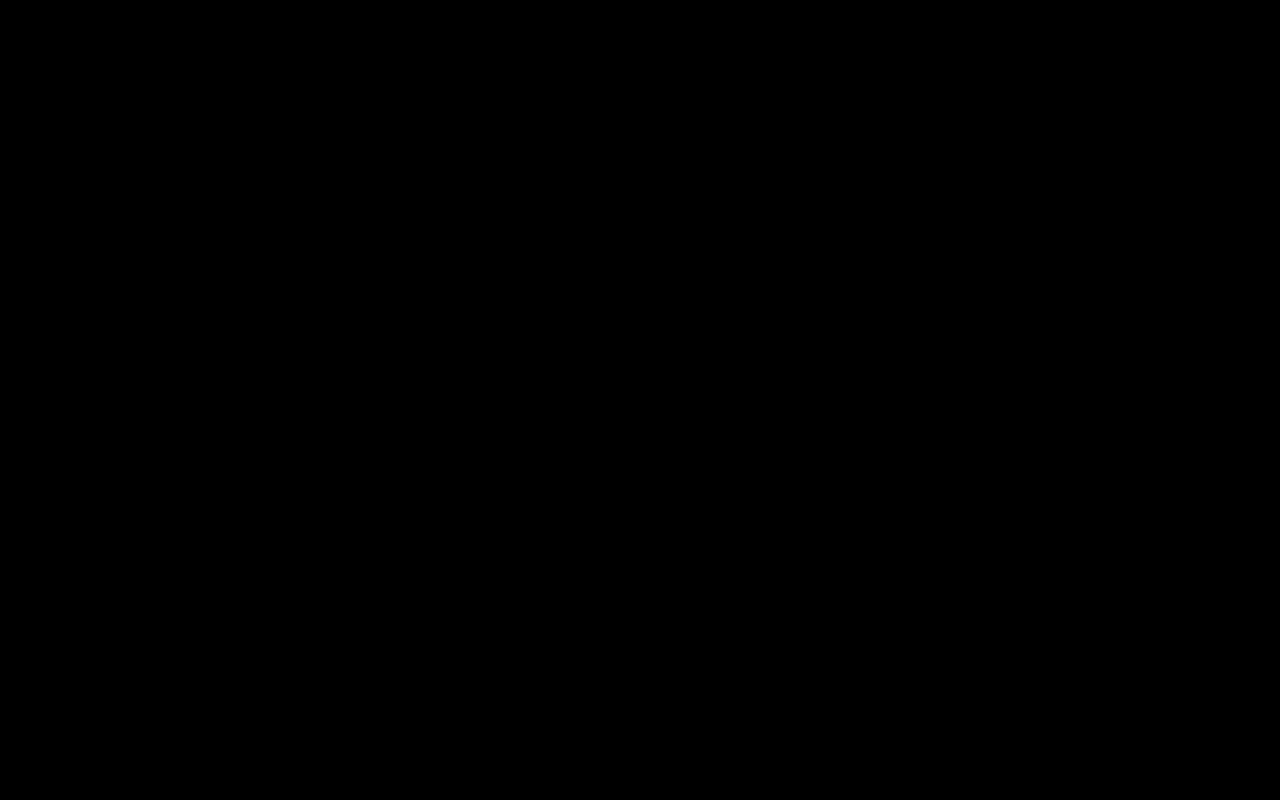
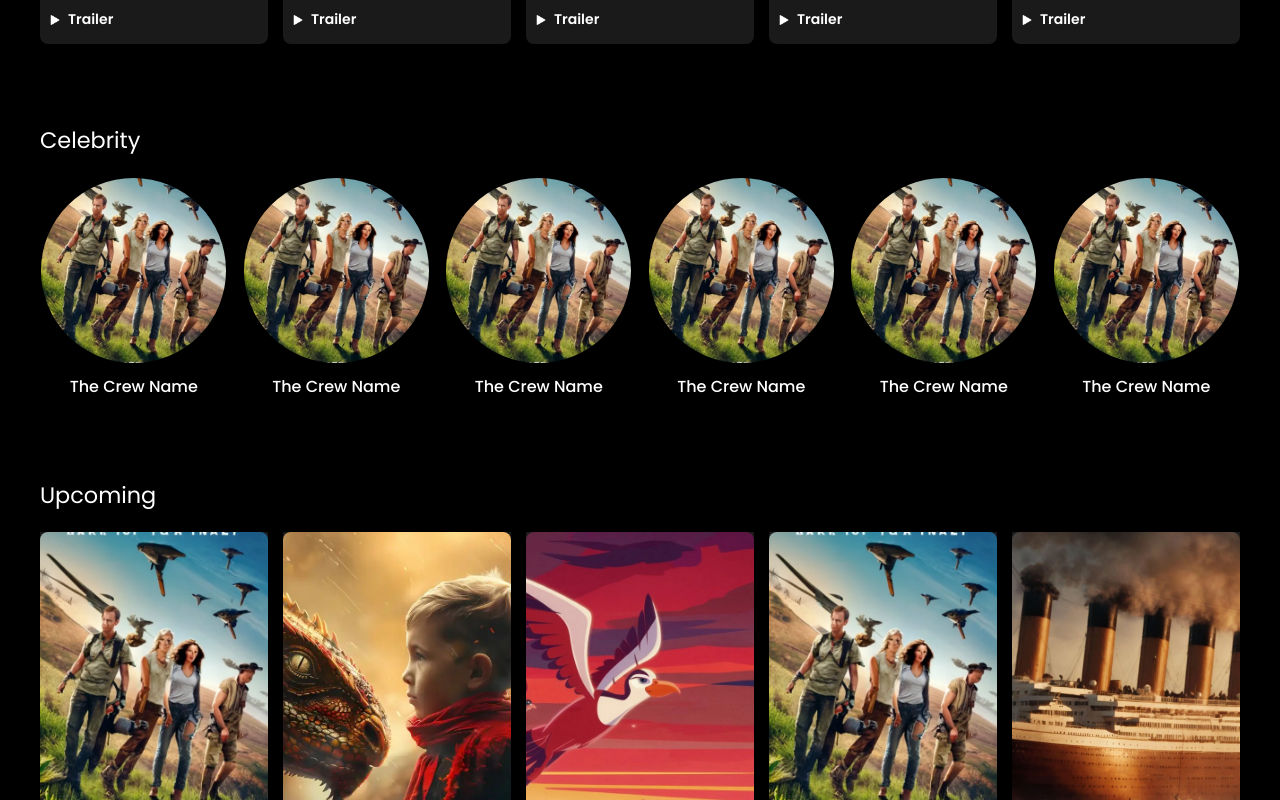
Before and after one commit to nibiralpha/movies, a Next.js app: page / in a window 1280 px wide. Shown: the part 1880-2680 px from the top of the page. Before the commit the page ends 1406 px from the top, so only its background shows below. Built offline with nearby package versions, Linux system fonts and the light colour scheme.

Commit message:
celebrity section on home page

```diff
--- /dev/null
+++ b/src/app/Components/CelebrityComponent/Celebrity.module.css
@@ -0,0 +1,44 @@
+.card {
+  display: flex;
+  flex-direction: column;
+  align-items: center;
+  text-align: center;
+  width: 100%;
+}
+
+.slide_image_wrapper {
+  width: 185px;
+  aspect-ratio: 1 / 1;
+  border-radius: 50%;
+  overflow: hidden;
+  margin-bottom: 12px;
+
+  position: relative; /* ✅ IMPORTANT */
+}
+.slide_image {
+  width: 100%;
+  height: 100%;
+  object-fit: cover;
+}
+
+.overlay {
+  position: absolute;
+  inset: 0;
+  background: rgba(0, 0, 0, 0.4);
+  opacity: 0;
+  transition: 0.3s ease;
+  border-radius: 50%;
+}
+
+.card:hover .overlay {
+  opacity: 1;
+  cursor: pointer;
+}
+
+.name {
+  color: #ffffff;
+  font-size: 16px;
+  font-weight: 500;
+  width: 100%;
+  word-wrap: break-word;
+}
--- /dev/null
+++ b/src/app/Components/CelebrityComponent/CelebrityComponent.tsx
@@ -0,0 +1,133 @@
+"use client";
+
+import styles from "./Celebrity.module.css";
+import React from "react";
+import { Swiper, SwiperSlide } from "swiper/react";
+import { Navigation } from "swiper/modules";
+
+import "swiper/css";
+import "swiper/css/navigation";
+
+export default function CelebrityComponent() {
+  return (
+    <Swiper
+      navigation={true}
+      //   modules={[Navigation]}
+      slidesPerView={6}
+      spaceBetween={15}
+      className="mySwiper"
+    >
+      <SwiperSlide>
+        <div className={styles.card}>
+          <div className={styles.slide_image_wrapper}>
+            <img
+              src="./the-crew-portrait.webp"
+              className={styles.slide_image}
+              alt="The Crew"
+            />
+
+            <div className={styles.overlay}></div>
+          </div>
+
+          <div className={styles.name}>The Crew Name</div>
+        </div>
+      </SwiperSlide>
+
+      <SwiperSlide>
+        <div className={styles.card}>
+          <div className={styles.slide_image_wrapper}>
+            <img
+              src="./the-crew-portrait.webp"
+              className={styles.slide_image}
+              alt="The Crew"
+            />
+
+            <div className={styles.overlay}></div>
+          </div>
+
+          <div className={styles.name}>The Crew Name</div>
+        </div>
+      </SwiperSlide>
+
+      <SwiperSlide>
+        <div className={styles.card}>
+          <div className={styles.slide_image_wrapper}>
+            <img
+              src="./the-crew-portrait.webp"
+              className={styles.slide_image}
+              alt="The Crew"
+            />
+
+            <div className={styles.overlay}></div>
+          </div>
+
+          <div className={styles.name}>The Crew Name</div>
+        </div>
+      </SwiperSlide>
+
+      <SwiperSlide>
+        <div className={styles.card}>
+          <div className={styles.slide_image_wrapper}>
+            <img
+              src="./the-crew-portrait.webp"
+              className={styles.slide_image}
+              alt="The Crew"
+            />
+
+            <div className={styles.overlay}></div>
+          </div>
+
+          <div className={styles.name}>The Crew Name</div>
+        </div>
+      </SwiperSlide>
+
+      <SwiperSlide>
+        <div className={styles.card}>
+          <div className={styles.slide_image_wrapper}>
+            <img
+              src="./the-crew-portrait.webp"
+              className={styles.slide_image}
+              alt="The Crew"
+            />
+
+            <div className={styles.overlay}></div>
+          </div>
+
+          <div className={styles.name}>The Crew Name</div>
+        </div>
+      </SwiperSlide>
+
+      <SwiperSlide>
+        <div className={styles.card}>
+          <div className={styles.slide_image_wrapper}>
+            <img
+              src="./the-crew-portrait.webp"
+              className={styles.slide_image}
+              alt="The Crew"
+            />
+
+            <div className={styles.overlay}></div>
+          </div>
+
+          <div className={styles.name}>The Crew Name</div>
+        </div>
+      </SwiperSlide>
+
+      <SwiperSlide>
+        <div className={styles.card}>
+          <div className={styles.slide_image_wrapper}>
+            <img
+              src="./the-crew-portrait.webp"
+              className={styles.slide_image}
+              alt="The Crew"
+            />
+
+            <div className={styles.overlay}></div>
+          </div>
+
+          <div className={styles.name}>The Crew Name</div>
+        </div>
+      </SwiperSlide>
+    </Swiper>
+  );
+}
--- a/src/app/page.tsx
+++ b/src/app/page.tsx
@@ -5,6 +5,7 @@ import styles from "./page.module.css";
 import MenuComponent from "./Components/MenuComponent/MenuComponent";
 import SliderComponent from "./Components/SliderComponent/SliderComponent";
 import SwiperComponent from "./Components/SwiperComponent/SwiperComponent";
+import CelebrityComponent from "./Components/CelebrityComponent/CelebrityComponent";
 
 export default function Page() {
   return (
@@ -15,6 +16,18 @@ export default function Page() {
         <div className={styles.title}>Recommended</div>
         <SwiperComponent />
       </div>
+      <div className={`container ${styles.swiper}`}>
+        <div className={styles.title}>Streming</div>
+        <SwiperComponent />
+      </div>
+      <div className={`container ${styles.swiper}`}>
+        <div className={styles.title}>Celebrity</div>
+        <CelebrityComponent />
+      </div>
+      <div className={`container ${styles.swiper}`}>
+        <div className={styles.title}>Upcoming</div>
+        <SwiperComponent />
+      </div>
     </div>
   );
 }
```
